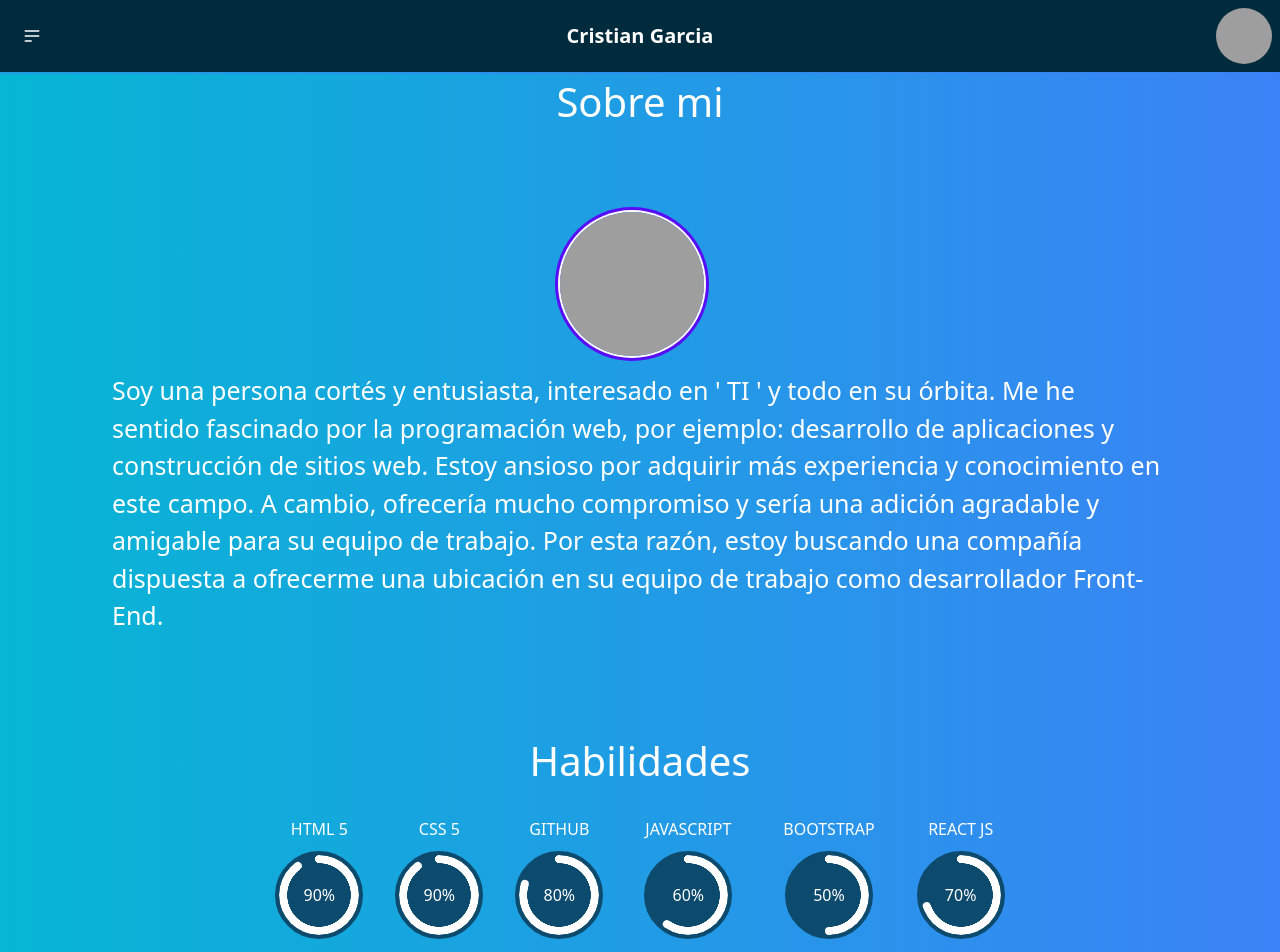
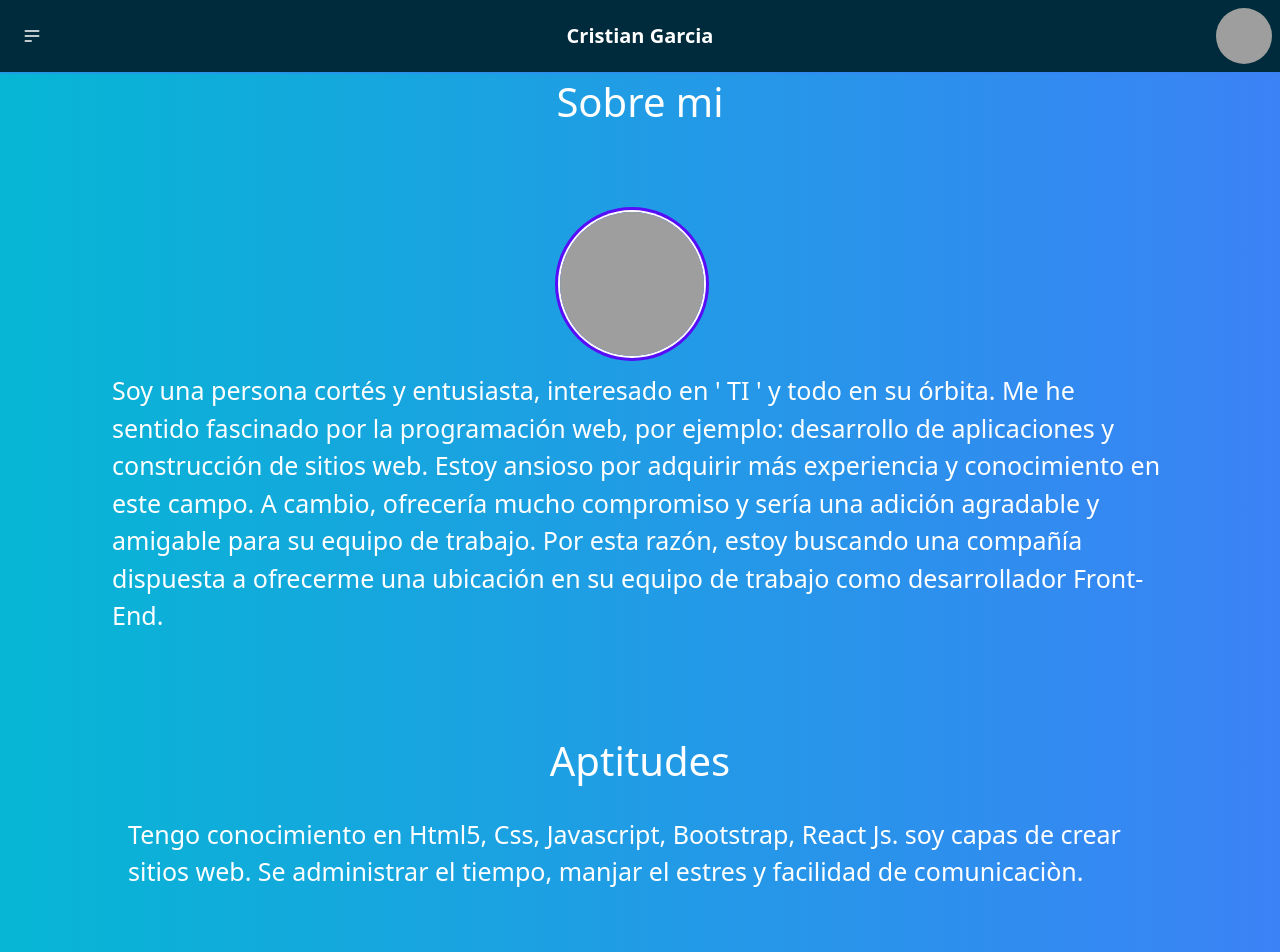
Before and after one commit to camilo7896/Portfolio, a React (Create React App) app: page /AboutMe in a window 1280 px wide. Shown: the top 952 px of the page. Built offline with nearby package versions, Linux system fonts and the light colour scheme; grey boxes are pictures that could not be loaded; the HTML template or start-up script is replaced by a standard one.

Commit message:
04/01/2023 se elimino build

```diff
--- a/src/componentes/AboutMe.jsx
+++ b/src/componentes/AboutMe.jsx
@@ -33,7 +33,7 @@ export default function AboutMe() {
       </div>
 
       <div class={aboutStyle.title}>
-        <h1 className={aboutStyle.title}>Habilidades</h1>
+        <h1 className={aboutStyle.title}>Aptitudes</h1>
       </div>
       <Habilities />
     </>
--- a/src/componentes/Habilities.jsx
+++ b/src/componentes/Habilities.jsx
@@ -4,62 +4,11 @@ import aboutStyle from './modulosCss/about.module.css'
 const Habilities = () => {
   return (
     <>
-      <div className={aboutStyle.containerHabilities}>
-        <div className={aboutStyle.habilitiesDash}>
-          <h4 className={aboutStyle.subtitle}>HTML 5</h4>
-          <div
-            className="radial-progress bg-sky-900 text-primary-content border-4 border-sky-900"
-            style={{ '--value': 90 }}
-          >
-            90%
-          </div>
-        </div>
-        {/* Css */}
-        <div className={aboutStyle.habilitiesDash}>
-          <h4 className={aboutStyle.subtitle}>CSS 5</h4>
-          <div
-            className="radial-progress bg-sky-900 text-primary-content border-4 border-sky-900"
-            style={{ '--value': 90 }}
-          >
-            90%
-          </div>
-        </div>
-        <div className={aboutStyle.habilitiesDash}>
-          <h4 className={aboutStyle.subtitle}>GITHUB</h4>
-          <div
-            className="radial-progress bg-sky-900 text-primary-content border-4 border-sky-900"
-            style={{ '--value': 80 }}
-          >
-            80%
-          </div>
-        </div>
-        <div className={aboutStyle.habilitiesDash}>
-          <h4 className={aboutStyle.subtitle}>JAVASCRIPT</h4>
-          <div
-            className="radial-progress bg-sky-900 text-primary-content border-4 border-sky-900"
-            style={{ '--value': 60 }}
-          >
-            60%
-          </div>
-        </div>
-        <div className={aboutStyle.habilitiesDash}>
-          <h4 className={aboutStyle.subtitle}>BOOTSTRAP</h4>
-          <div
-            className="radial-progress bg-sky-900 text-primary-content border-4 border-sky-900"
-            style={{ '--value': 50 }}
-          >
-            50%
-          </div>
-        </div>
-
-        <div className={aboutStyle.habilitiesDash}>
-          <h4 className={aboutStyle.subtitle}>REACT JS</h4>
-          <div
-            className="radial-progress bg-sky-900 text-primary-content border-4 border-sky-900"
-            style={{ '--value': 70 }}
-          >
-            70%
-          </div>
+      <div className={aboutStyle.containerContent}>
+        <div className={aboutStyle.containerHabilities}>
+          Tengo conocimiento en Html5, Css, Javascript, Bootstrap, React Js. soy
+          capas de crear sitios web. Se administrar el tiempo, manjar el estres
+          y facilidad de comunicaciòn.
         </div>
       </div>
     </>
--- a/src/componentes/modulosCss/about.module.css
+++ b/src/componentes/modulosCss/about.module.css
@@ -3,6 +3,13 @@
     width: 100%;
     justify-content: center;
     flex-direction: column;
+}
+
+.containerContent {
+    display: flex;
+    align-items: center;
+    flex-direction: row;
+    justify-content: center;
 }
 
 .container {
@@ -39,9 +46,12 @@
 /* Habilities */
 
 .containerHabilities {
+    margin-top: 1em;
+    width: 80%;
     margin-bottom: 5em;
     display: flex;
     flex-direction: row;
+    font-size: 25px;
     justify-content: center;
     flex-wrap: wrap;
 }
```
Also changed, not shown: 15 other files (tests, documents, lock files or other folders).
